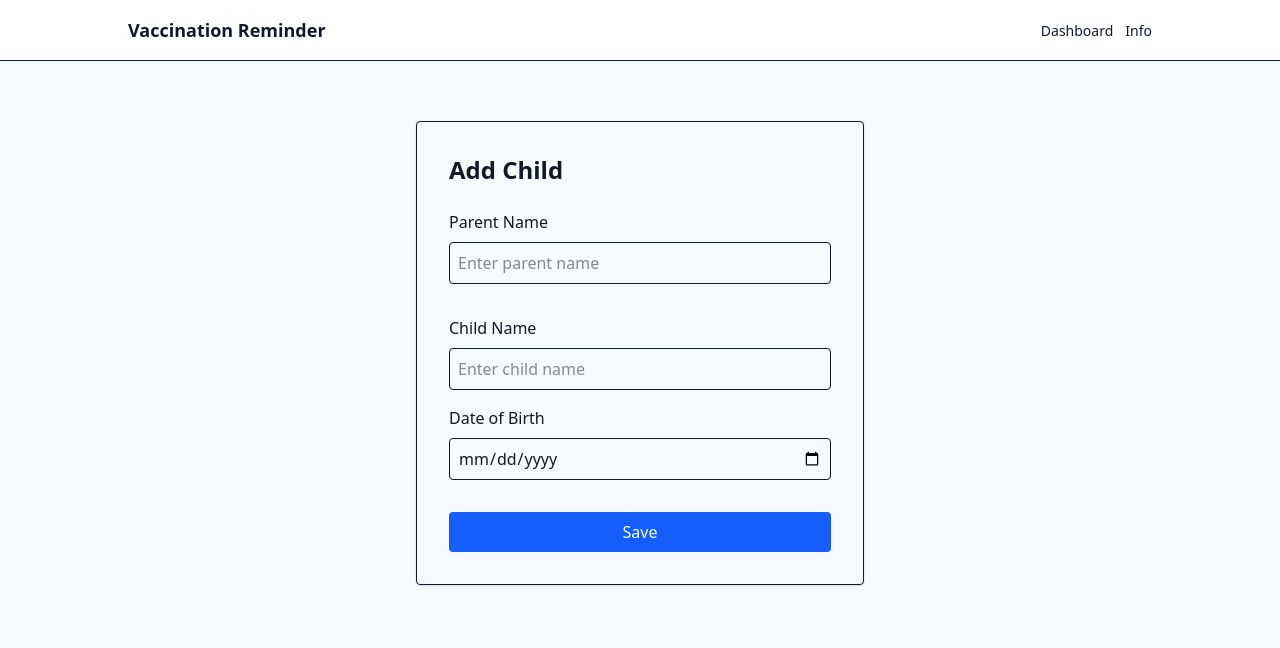
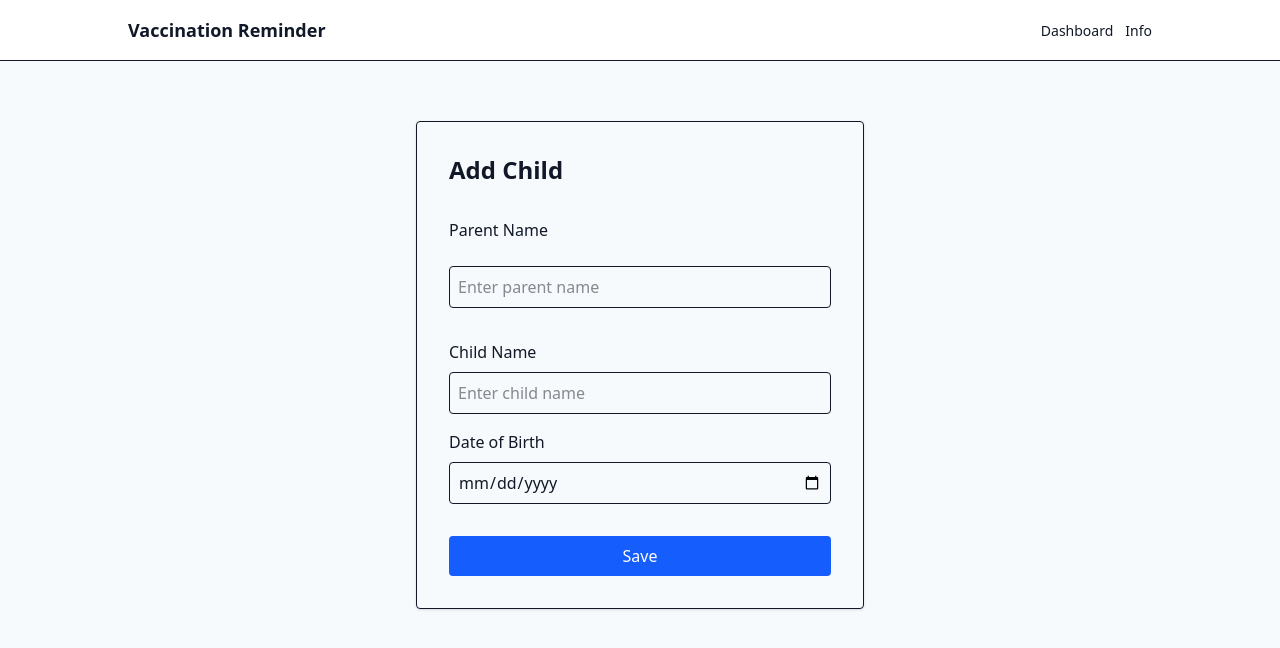
Before and after one commit to prakhar17072004/Health_app, a Next.js app: page /add-child in a window 1280 px wide. Shown: the top 648 px of the page. Built offline with nearby package versions, Linux system fonts and the light colour scheme.

Commit message:
css update

```diff
--- a/src/app/add-child/page.tsx
+++ b/src/app/add-child/page.tsx
@@ -39,9 +39,9 @@ export default function AddChildPage() {
 
   return (
     <div className="max-w-md mx-auto mt-9 p-8 border rounded shadow">
-      <h2 className="text-2xl font-semibold mb-6">Add Child</h2>
+      <h2 className="text-2xl font-semibold mb-8">Add Child</h2>
 
-      <label className="block mb-2 font-medium">Parent Name</label>
+      <label className="block mb-6 font-medium">Parent Name</label>
       <input
         type="text"
         placeholder="Enter parent name"
```
